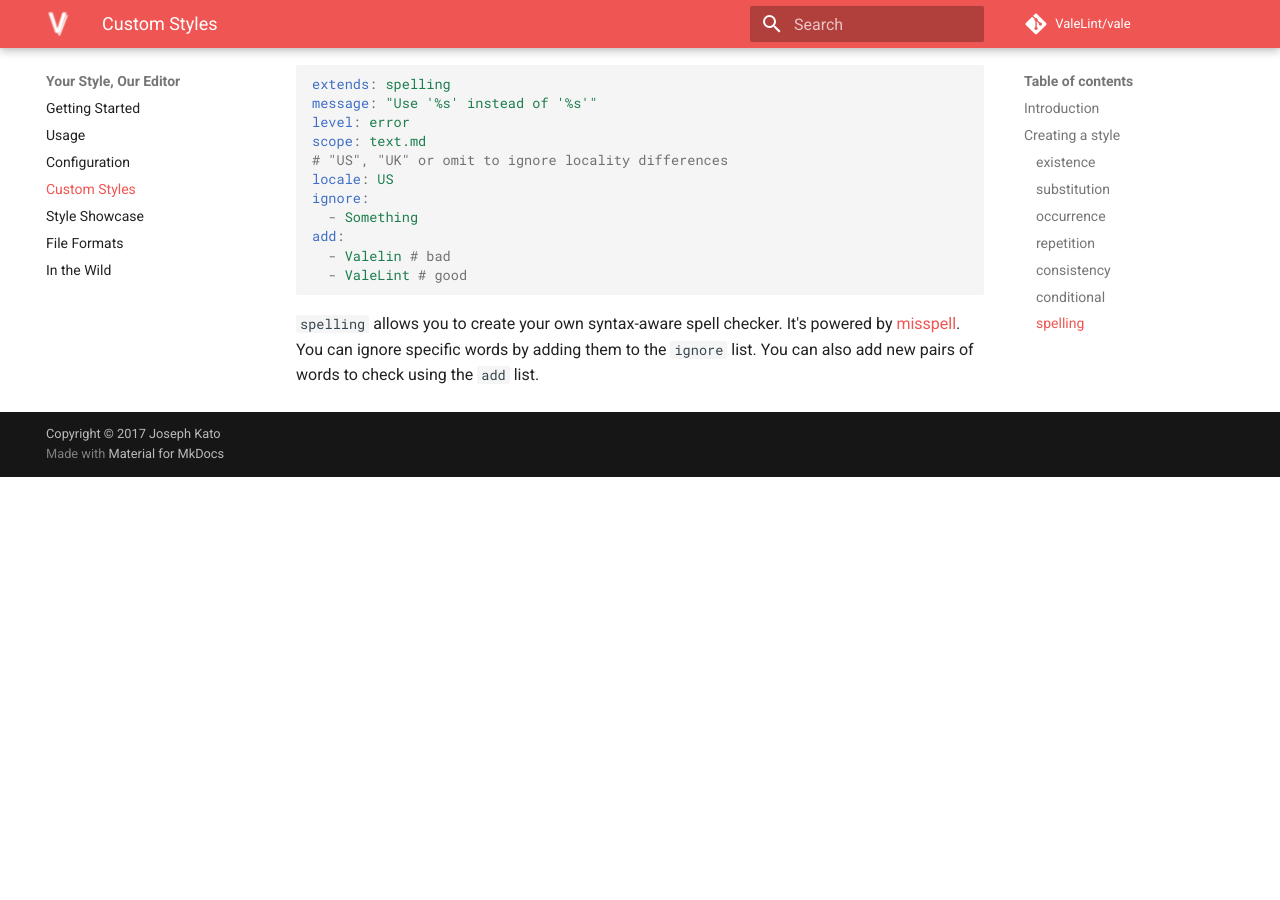
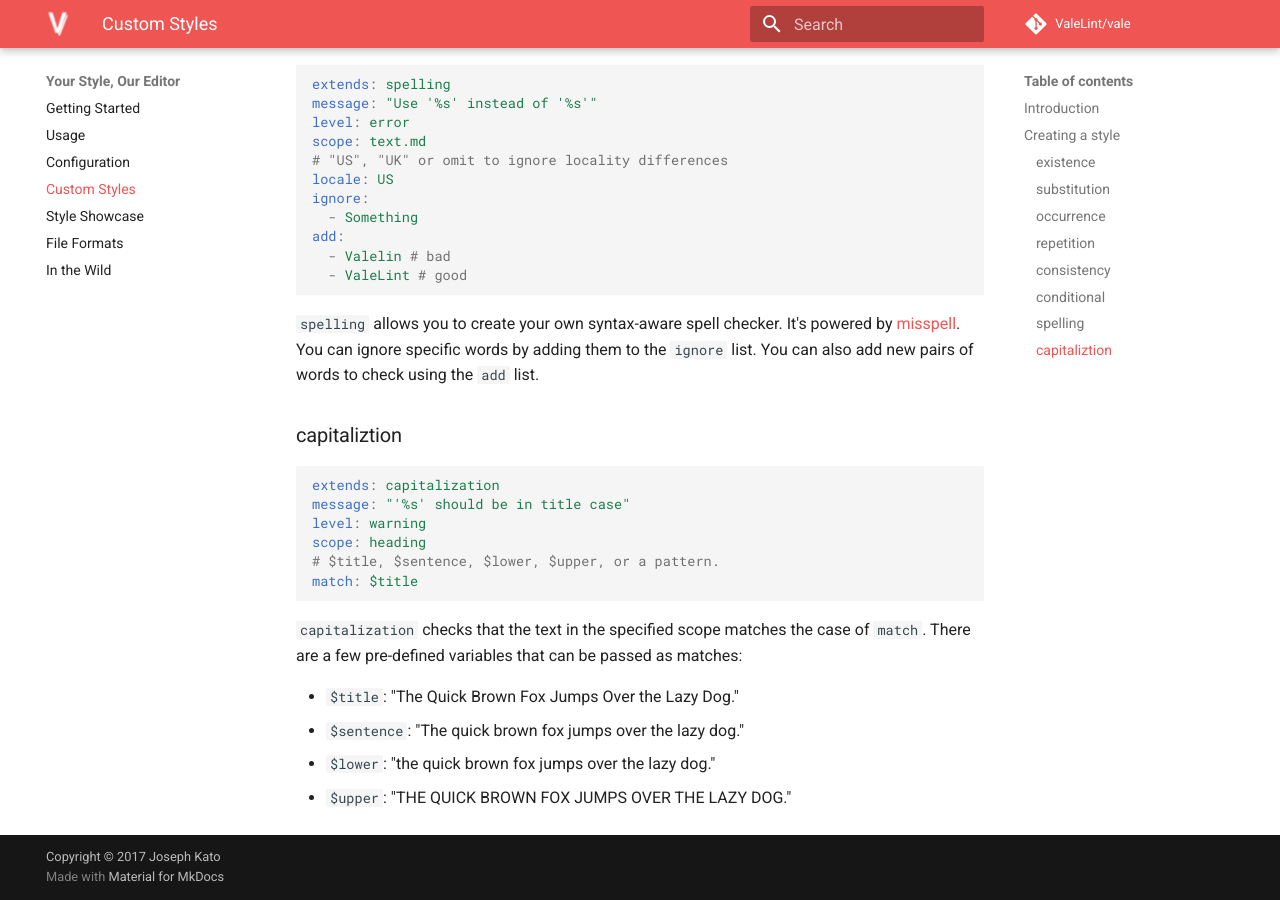
Before and after one commit to wouter-veeken/docs, an MkDocs documentation site: the page built from content/styles.md, in a window 1280 px wide and 900 px high, scrolled down 4183 px. Built offline with MkDocs 1.6.1 and Material for MkDocs 9.7.7, drawn with Linux system fonts in a browser that asks for light colours; comment, search, counter and statistics services are not loaded; old or Windows-style settings are respelled for this version of MkDocs; before the commit the page ends 4660 px from its top, so only the background shows below that.

Commit message:
add `capitalization`

````diff
--- a/content/styles.md
+++ b/content/styles.md
@@ -198,3 +198,26 @@
 ```
 
 `spelling` allows you to create your own syntax-aware spell checker. It's powered by [misspell](https://github.com/client9/misspell). You can ignore specific words by adding them to the `ignore` list. You can also add new pairs of words to check using the `add` list.
+
+### capitaliztion
+
+```yaml
+extends: capitalization
+message: "'%s' should be in title case"
+level: warning
+scope: heading
+# $title, $sentence, $lower, $upper, or a pattern.
+match: $title
+```
+
+`capitalization` checks that the text in the specified scope matches the case
+of `match`. There are a few pre-defined variables that can be passed as matches:
+
+<!-- vale 18F.UnexpandedAcronyms = NO -->
+
+- `$title`: "The Quick Brown Fox Jumps Over the Lazy Dog."
+- `$sentence`: "The quick brown fox jumps over the lazy dog."
+- `$lower`: "the quick brown fox jumps over the lazy dog."
+- `$upper`: "THE QUICK BROWN FOX JUMPS OVER THE LAZY DOG."
+
+<!-- vale 18F.UnexpandedAcronyms = YES -->
````
